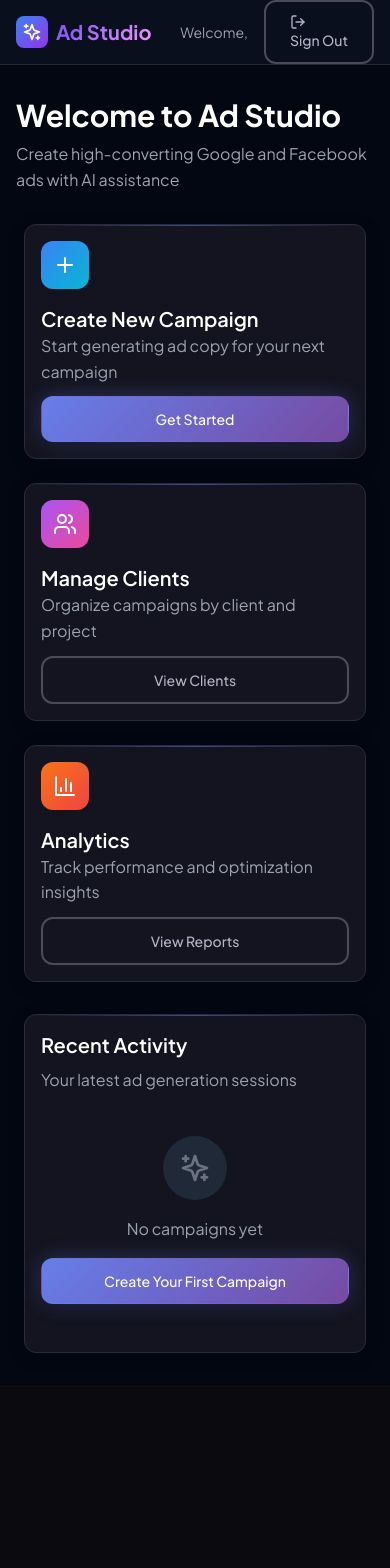
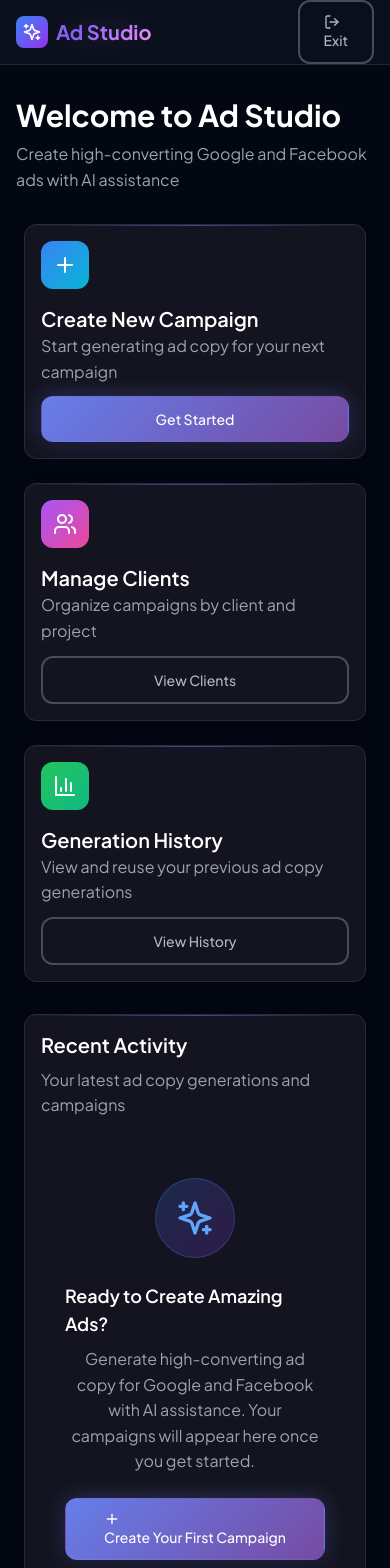
Before and after one commit to BharathVasireddy/cloud9-ad-studio, a Next.js app: page /dashboard in a window 390 px wide. Shown: the top 1568 px of the page. Before the commit the page ends 1385 px from the top, so only its background shows below. Built offline with nearby package versions, Linux system fonts and the light colour scheme; no server answers.

Commit message:
🎨 Fix dashboard layout and improve UX - Fixed sign-out button wrapping permanently with responsive design, replaced Analytics with Generation History card, improved CTA button alignment and styling, added sticky header with backdrop blur

```diff
--- a/app/dashboard/page.tsx
+++ b/app/dashboard/page.tsx
@@ -20,7 +20,7 @@ export default function DashboardPage() {
   return (
     <div className="min-h-screen bg-gray-950 font-['Plus_Jakarta_Sans']">
       {/* Header */}
-      <header className="border-b border-gray-800 bg-gray-900/50">
+      <header className="border-b border-gray-800 bg-gray-900/50 sticky top-0 z-50 backdrop-blur-md">
         <div className="max-w-7xl mx-auto px-4 sm:px-6 lg:px-8">
           <div className="flex items-center justify-between h-16">
             {/* Logo */}
@@ -35,17 +35,18 @@ export default function DashboardPage() {
 
             {/* User Menu */}
             <div className="flex items-center gap-4">
-              <span className="text-gray-400 text-sm">
+              <span className="text-gray-400 text-sm hidden sm:block">
                 Welcome, {user?.displayName || user?.email}
               </span>
               <Button
                 variant="outline"
                 size="sm"
                 onClick={handleSignOut}
-                className="flex items-center gap-2"
+                className="flex items-center gap-2 whitespace-nowrap"
               >
                 <LogOut className="w-4 h-4" />
-                Sign Out
+                <span className="hidden sm:inline">Sign Out</span>
+                <span className="sm:hidden">Exit</span>
               </Button>
             </div>
           </div>
@@ -65,7 +66,7 @@ export default function DashboardPage() {
         </div>
 
         {/* Quick Actions */}
-        <div className="grid grid-cols-1 md:grid-cols-2 lg:grid-cols-3 gap-6 mb-8">
+        <div className="grid grid-cols-1 sm:grid-cols-2 lg:grid-cols-3 gap-6 mb-8">
           <Card className="card-gradient hover-lift">
             <CardHeader>
               <div className="w-12 h-12 rounded-xl bg-gradient-to-br from-blue-500 to-cyan-500 flex items-center justify-center mb-4">
@@ -102,17 +103,17 @@ export default function DashboardPage() {
 
           <Card className="card-gradient hover-lift">
             <CardHeader>
-              <div className="w-12 h-12 rounded-xl bg-gradient-to-br from-orange-500 to-red-500 flex items-center justify-center mb-4">
+              <div className="w-12 h-12 rounded-xl bg-gradient-to-br from-green-500 to-emerald-500 flex items-center justify-center mb-4">
                 <BarChart3 className="w-6 h-6 text-white" />
               </div>
-              <h3 className="text-xl font-semibold text-white">Analytics</h3>
+              <h3 className="text-xl font-semibold text-white">Generation History</h3>
               <p className="text-gray-400">
-                Track performance and optimization insights
+                View and reuse your previous ad copy generations
               </p>
             </CardHeader>
             <CardContent>
               <Button variant="outline" className="w-full">
-                View Reports
+                View History
               </Button>
             </CardContent>
           </Card>
@@ -122,15 +123,19 @@ export default function DashboardPage() {
         <Card className="card-gradient">
           <CardHeader>
             <h3 className="text-xl font-semibold text-white mb-2">Recent Activity</h3>
-            <p className="text-gray-400">Your latest ad generation sessions</p>
+            <p className="text-gray-400">Your latest ad copy generations and campaigns</p>
           </CardHeader>
           <CardContent>
-            <div className="text-center py-8">
-              <div className="w-16 h-16 rounded-full bg-gray-800 flex items-center justify-center mx-auto mb-4">
-                <Sparkles className="w-8 h-8 text-gray-500" />
+            <div className="flex flex-col items-center justify-center py-12 px-6">
+              <div className="w-20 h-20 rounded-full bg-gradient-to-br from-blue-500/20 to-purple-600/20 border border-blue-500/30 flex items-center justify-center mx-auto mb-6">
+                <Sparkles className="w-10 h-10 text-blue-400" />
               </div>
-              <p className="text-gray-400 mb-4">No campaigns yet</p>
-              <Button variant="primary">
+              <h4 className="text-lg font-semibold text-white mb-2">Ready to Create Amazing Ads?</h4>
+              <p className="text-gray-400 mb-6 text-center max-w-md">
+                Generate high-converting ad copy for Google and Facebook with AI assistance. Your campaigns will appear here once you get started.
+              </p>
+              <Button variant="primary" className="min-w-[200px]">
+                <Plus className="w-4 h-4 mr-2" />
                 Create Your First Campaign
               </Button>
             </div>
```
